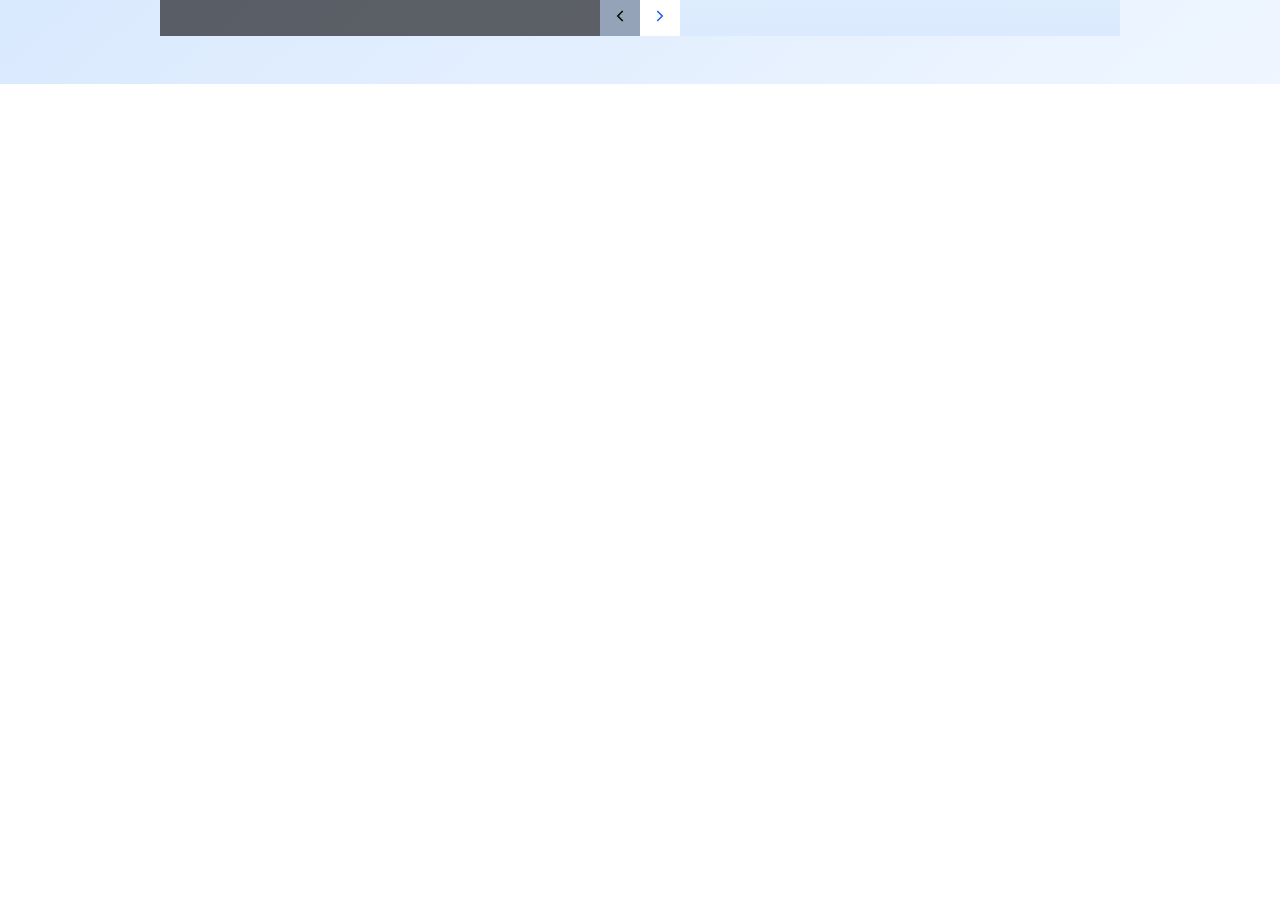
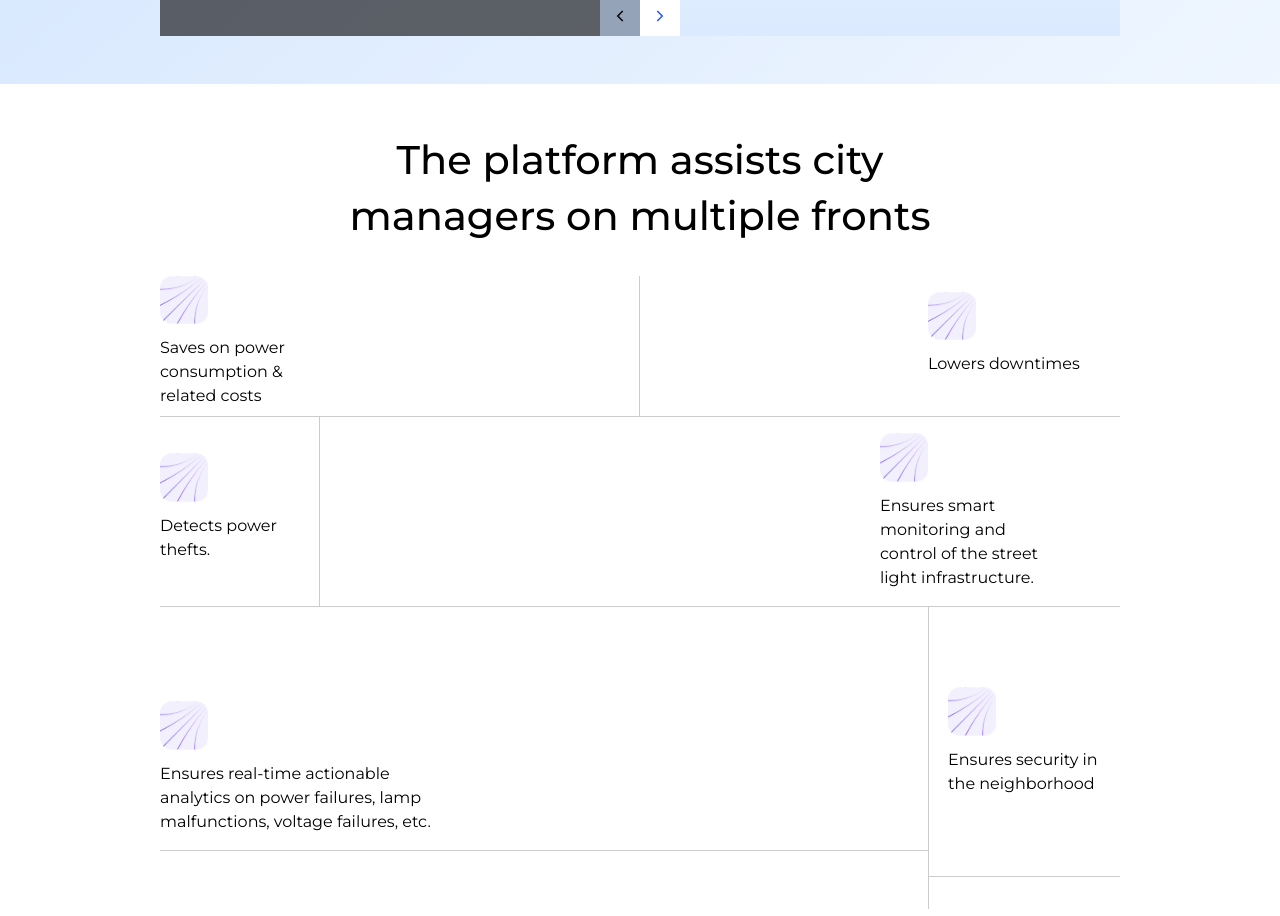
Before and after one commit to shobhit-28/blacks_of_assessment, a React (Vite) app: page / in a window 1280 px wide. Shown: the part 2600-3516 px from the top of the page. Before the commit the page ends 2684 px from the top, so only its background shows below. Built offline with nearby package versions, Linux system fonts and the light colour scheme.

Commit message:
completed platformAssist section

```diff
--- /dev/null
+++ b/src/components/platformAssistSection/platformAssistSection.tsx
@@ -0,0 +1,64 @@
+import React from 'react'
+
+export const PlatformAssistSection = () => {
+    return (
+        <div className='min-h-screen w-full flex justify-center items-start py-12'>
+            <div className="w-3/4">
+
+                <p className="text-[2.5rem] leading-[3.5rem] w-2/3 text-center m-auto font-medium mb-8">The platform assists city managers on multiple fronts</p>
+
+                <div className="flex justify-around">
+                    <div className="border-b border-r border-black/20 w-1/2 pb-2">
+                        <div className="w-12 mb-3">
+                            <img src="src\images\img41.svg" alt="" />
+                        </div>
+                        <p className="w-40">Saves on power consumption & related costs</p>
+                    </div>
+                    <div className="border-b border-black/20 w-1/2">
+                        <div className="ml-[60%] mt-4 ">
+                            <div className="w-12 mb-3">
+                                <img src="src\images\img41.svg" alt="" />
+                            </div>
+                            <p className="w-40">Lowers downtimes</p>
+                        </div>
+                    </div>
+                </div>
+
+                <div className="flex justify-around">
+                    <div className="border-b border-r border-black/20 w-1/6 pb-4 pt-9">
+                        <div className="w-12 mb-3">
+                            <img src="src\images\img41.svg" alt="" />
+                        </div>
+                        <p className="w-40">Detects power thefts.</p>
+                    </div>
+                    <div className="border-b border-black/20 w-5/6 py-4">
+                        <div className="ml-[70%]">
+                            <div className="w-12 mb-3">
+                                <img src="src\images\img41.svg" alt="" />
+                            </div>
+                            <p className="w-40">Ensures smart monitoring and control of the street light infrastructure.</p>
+                        </div>
+                    </div>
+                </div>
+
+                <div className="flex justify-around items-center">
+                    <div className="border-b border-black/20 w-4/5 pb-4 pt-9">
+                        <div className="w-12 mb-3">
+                            <img src="src\images\img41.svg" alt="" />
+                        </div>
+                        <p className="w-72">Ensures real-time actionable analytics on power failures, lamp malfunctions, voltage failures, etc.</p>
+                    </div>
+                    <div className="border-l border-black/20 w-1/5 pb-8">
+                        <div className="pl-[10%] border-b border-black/20 py-20">
+                            <div className="w-12 mb-3">
+                                <img src="src\images\img41.svg" alt="" />
+                            </div>
+                            <p className="w-40">Ensures security in the neighborhood</p>
+                        </div>
+                    </div>
+                </div>
+
+            </div>
+        </div>
+    )
+}
--- a/src/pages/homePage/homePage.tsx
+++ b/src/pages/homePage/homePage.tsx
@@ -4,6 +4,7 @@ import { NavBar } from '../../components/navBar/navBar'
 import { HeroSection } from '../../components/heroSection/heroSection'
 import { EcoSystem } from '../../components/ecoSystem/ecoSystem'
 import { ProductsSection } from '../../components/productsSection/productsSection'
+import { PlatformAssistSection } from '../../components/platformAssistSection/platformAssistSection'
 
 export const HomePage = () => {
     return (
@@ -12,6 +13,7 @@ export const HomePage = () => {
             <HeroSection />
             <EcoSystem />
             <ProductsSection />
+            <PlatformAssistSection />
         </div>
     )
 }
```
Also changed, not shown: src/images/img41.svg (added).
